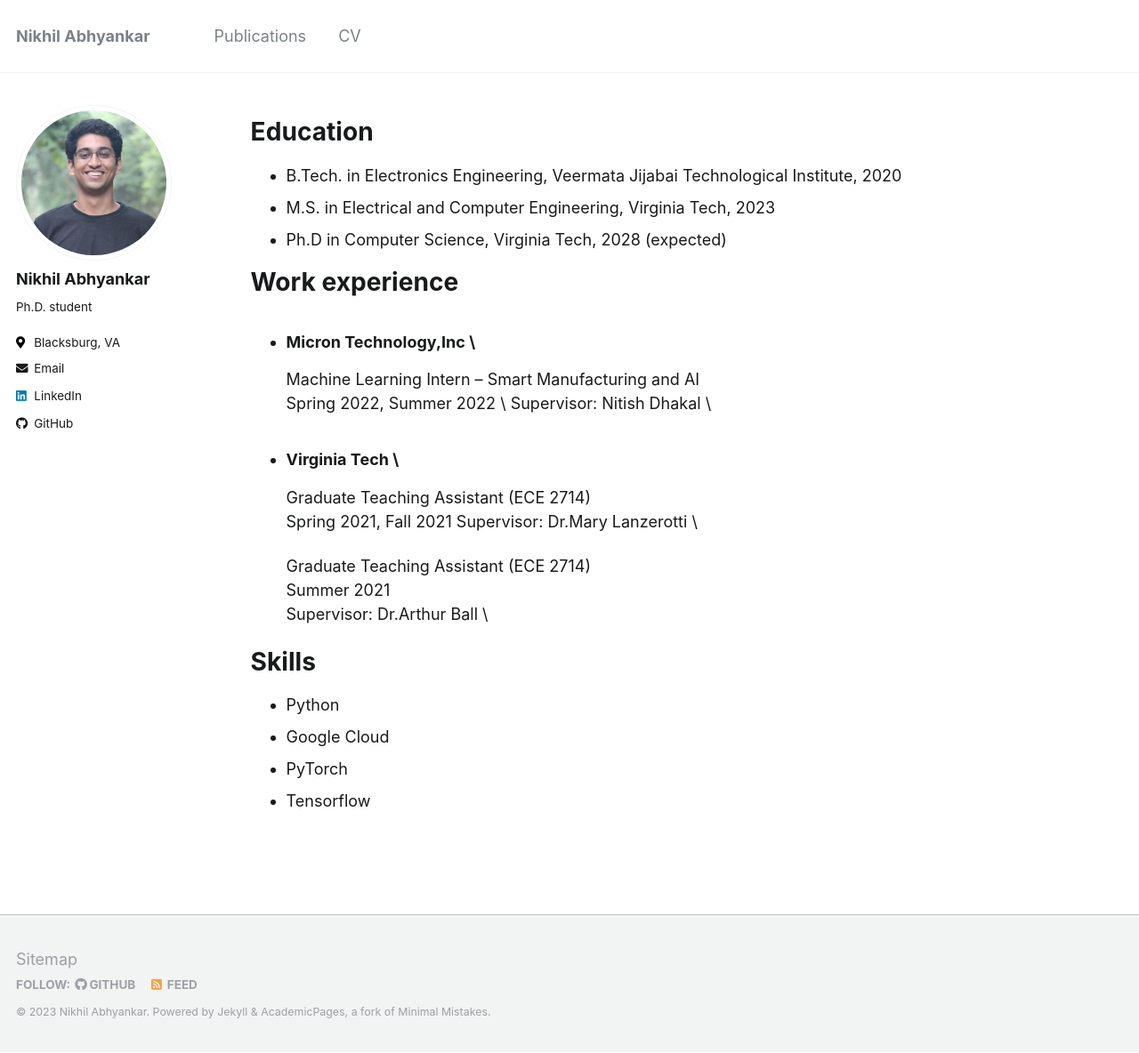
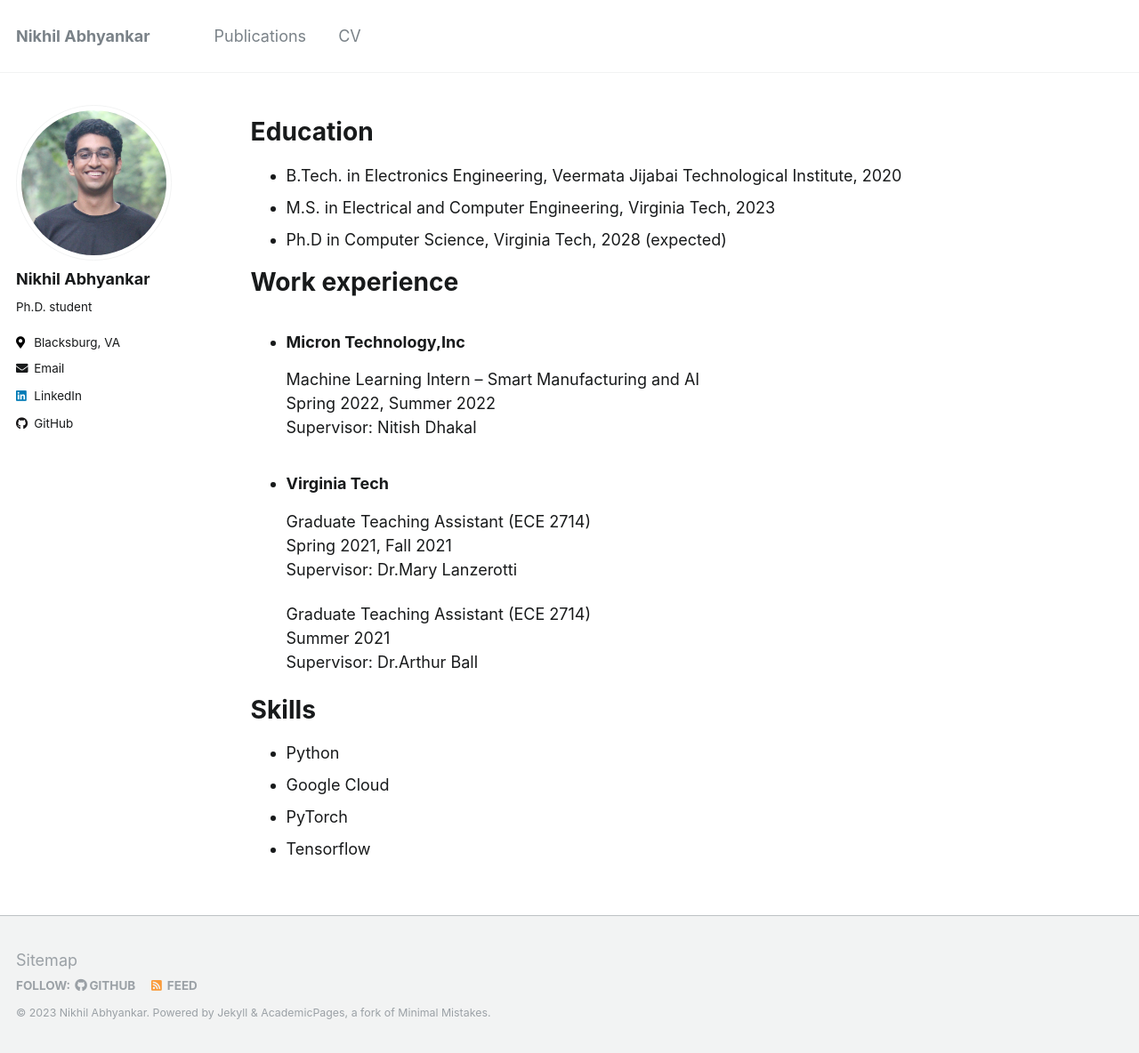
Before and after one commit to nikhilsab/nikhilsab.github.io, a Jekyll site: the page built from _pages/cv.md, in a window 1280 px wide and 1184 px high. Shown: the whole window at 89% size. Built offline with Jekyll 4.4.1, drawn with Linux system fonts in a browser that asks for light colours.

Commit message:
final site setup

```diff
--- a/_pages/cv.md
+++ b/_pages/cv.md
@@ -15,19 +15,19 @@ Education
 
 Work experience
 ======
-* ### **Micron Technology,Inc** \\
+* ### **Micron Technology,Inc**
   Machine Learning Intern – Smart Manufacturing and AI \\
   Spring 2022, Summer 2022 \\
-  Supervisor: Nitish Dhakal \\
+  Supervisor: Nitish Dhakal
 
-* ### **Virginia Tech** \\
+* ### **Virginia Tech**
   Graduate Teaching Assistant (ECE 2714) \\
-  Spring 2021, Fall 2021
-  Supervisor: Dr.Mary Lanzerotti \\
+  Spring 2021, Fall 2021 \\
+  Supervisor: Dr.Mary Lanzerotti
 
   Graduate Teaching Assistant (ECE 2714) \\
   Summer 2021 \\
-  Supervisor: Dr.Arthur Ball \\
+  Supervisor: Dr.Arthur Ball
 
 
 Skills
```
Also changed, not shown: _pages/about.md (+1 -1 lines).
